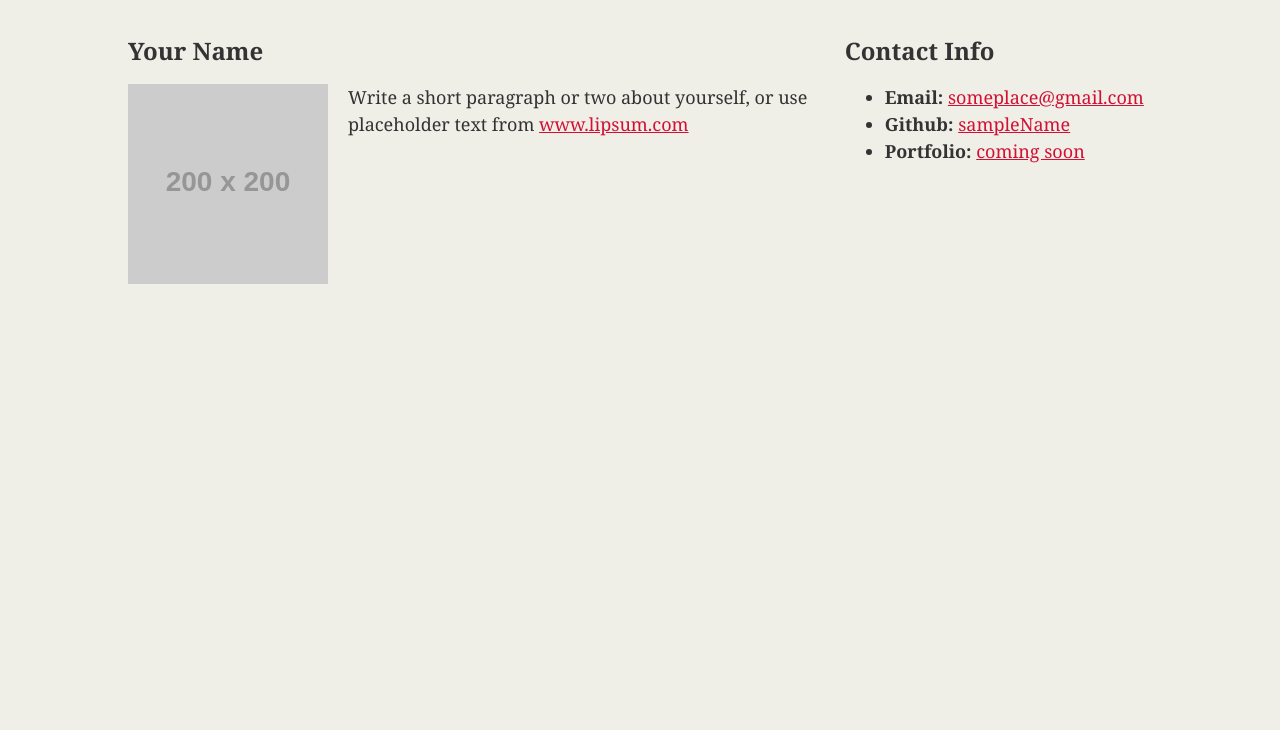
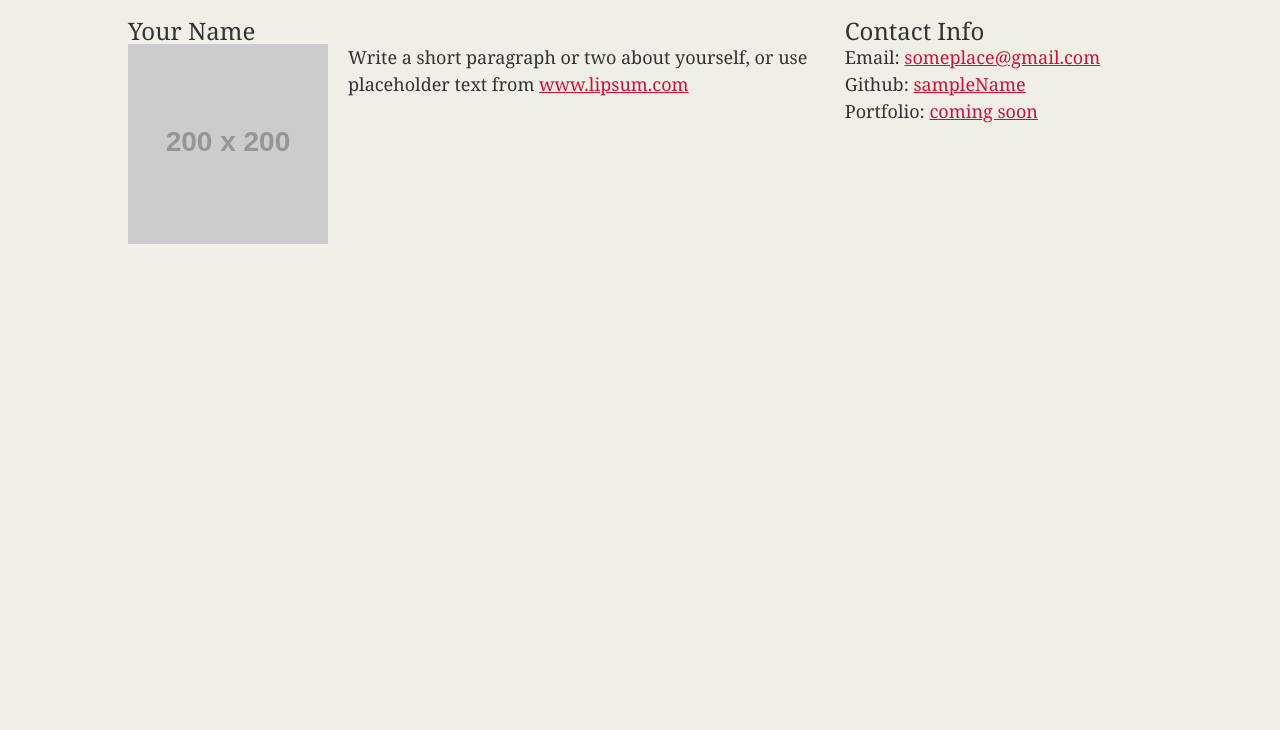
Before and after one commit to j-flick/j-flick.github.io, a plain HTML site: page index.html in a window 1280 px wide. Shown: the part 70-800 px from the top of the page. Drawn offline with Linux system fonts and the light colour scheme; placeholder pictures from the web are drawn by us.

Commit message:
reset css added

```diff
--- /dev/null
+++ b/assets/reset.css
@@ -0,0 +1,48 @@
+/* http://meyerweb.com/eric/tools/css/reset/
+   v2.0 | 20110126
+   License: none (public domain)
+*/
+
+html, body, div, span, applet, object, iframe,
+h1, h2, h3, h4, h5, h6, p, blockquote, pre,
+a, abbr, acronym, address, big, cite, code,
+del, dfn, em, img, ins, kbd, q, s, samp,
+small, strike, strong, sub, sup, tt, var,
+b, u, i, center,
+dl, dt, dd, ol, ul, li,
+fieldset, form, label, legend,
+table, caption, tbody, tfoot, thead, tr, th, td,
+article, aside, canvas, details, embed,
+figure, figcaption, footer, header, hgroup,
+menu, nav, output, ruby, section, summary,
+time, mark, audio, video {
+	margin: 0;
+	padding: 0;
+	border: 0;
+	font-size: 100%;
+	font: inherit;
+	vertical-align: baseline;
+}
+/* HTML5 display-role reset for older browsers */
+article, aside, details, figcaption, figure,
+footer, header, hgroup, menu, nav, section {
+	display: block;
+}
+body {
+	line-height: 1;
+}
+ol, ul {
+	list-style: none;
+}
+blockquote, q {
+	quotes: none;
+}
+blockquote:before, blockquote:after,
+q:before, q:after {
+	content: '';
+	content: none;
+}
+table {
+	border-collapse: collapse;
+	border-spacing: 0;
+}
--- a/index.html
+++ b/index.html
@@ -9,7 +9,9 @@
 
   <!-- This line is money! It points your HTML to the CSS file. -->
   <!-- Notice the "relative" pathway? It matches a file inside our current directory's "assets" folder. Open it to see our style rules. -->
+  <link rel="stylesheet" type="text/css" href="assets/reset.css">
   <link rel="stylesheet" type="text/css" href="assets/style.css">
+
 
 </head>
 
```
